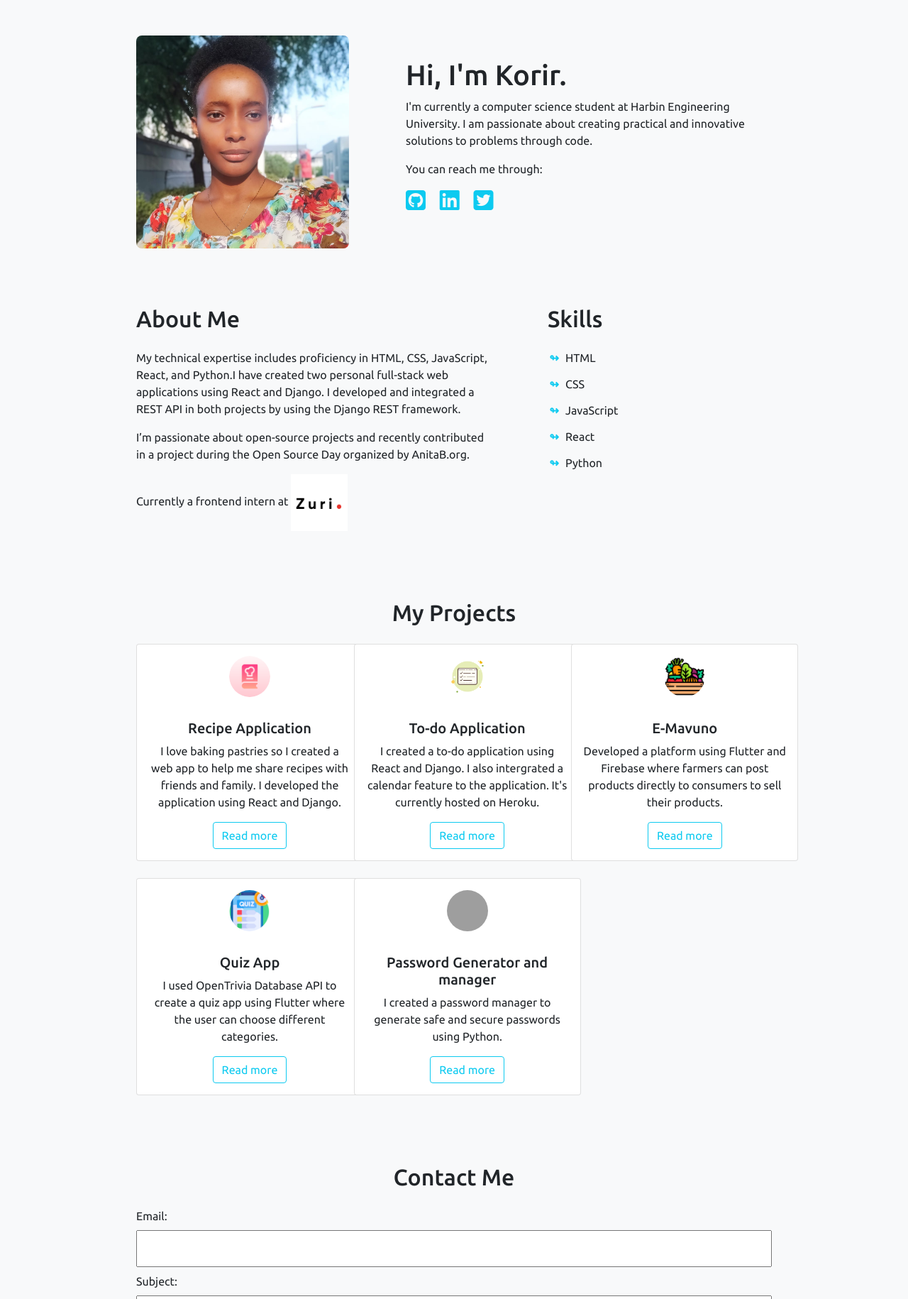
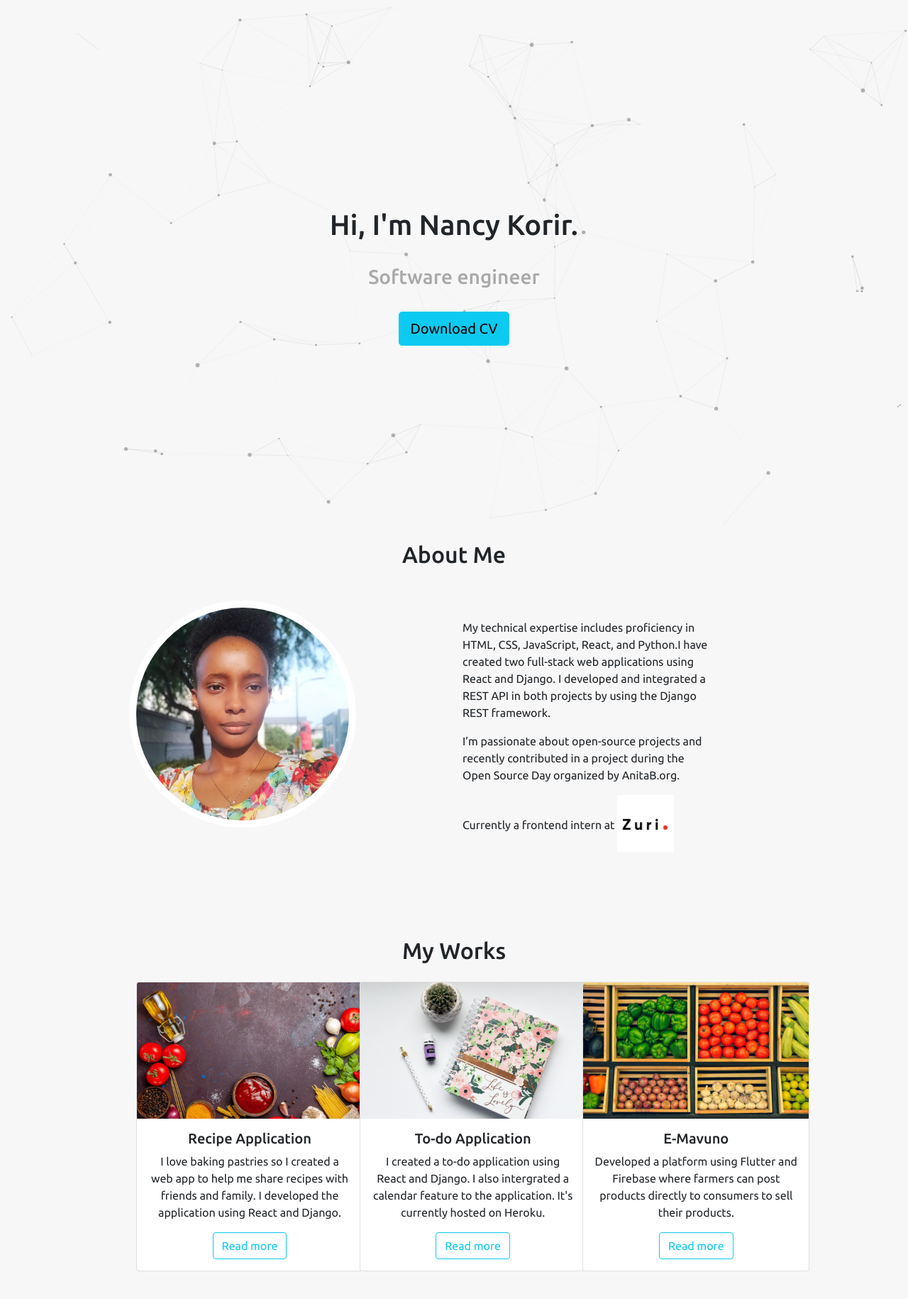
Before and after one commit to Kirsten-Nancy/hng-resume-backend, a Django app: page / in a window 1280 px wide. Shown: the part 78-1908 px from the top of the page at 71% size. Run offline with Django 3.2, Linux system fonts and the light colour scheme; some libraries are stand-ins or nearby versions; grey boxes are pictures that could not be loaded.

Commit message:
Redesigned the site

```diff
--- a/backend/settings.py
+++ b/backend/settings.py
@@ -32,6 +32,7 @@ SECRET_KEY = os.environ['SECRET_KEY']
 DEBUG = True
 ALLOWED_HOSTS = [
     '127.0.0.1:8000',
+    '127.0.0.1',
     'localhost',
     'korjnan-resume.herokuapp.com'
 ]
--- a/resume/templates/resume/index.html
+++ b/resume/templates/resume/index.html
@@ -21,6 +21,7 @@
 </head>
 
 <body>
+    <div id="particles-js"></div>
     <nav class="navbar navbar-expand-md navbar-light bg-light fixed-top">
         <div class="container-fluid">
             <a class="navbar-brand" href="#"><img class="logo" src="{% static 'images/korir_blue.png' %}" alt="Logo">
@@ -49,37 +50,49 @@
     </nav>
 
     <header>
-        <img src="{% static 'images/kirsten.jpeg' %}" alt="">
+
+
+
         <div class="intro">
-            <h1>Hi, I'm Korir.</h1>
-            <p>I'm currently a computer science student at Harbin Engineering University. I am passionate about creating
-                practical and innovative solutions to problems through code.</p>
-            <p>You can reach me through:</p>
-            <a href="https://github.com/Kirsten-Nancy" target="blank">
-                <i class="fab fa-2x fa-github-square"></i>
-            </a>
-            <a href="https://www.linkedin.com/in/nancy-korir-a53402110/" target="blank">
-                <i class="fab fa-2x fa-linkedin"></i>
-            </a>
-            <a href="https://twitter.com/korjnan" target="blank">
-                <i class="fab fa-2x fa-twitter-square"></i>
-            </a>
+            <h1>Hi, I'm Nancy Korir.</h1>
+            <h3>Software engineer </h3>
+
+
+            <!-- <p>I'm currently a computer science student at Harbin Engineering University. I am passionate about creating
+                practical and innovative solutions to problems through code. I’m passionate about open-source projects
+                and recently contributed in a project during the Open Source Day organized by AnitaB.org.</p>
+            <p>Currently a frontend intern at <a href="https://internship.zuri.team/" target="_blank"><img
+                        class="zuri-img" src="{% static 'images/zuri.png' %}"></a></p> -->
+            <a href="https://drive.google.com/file/d/1F4Rl3MXnxZ069L6Zb-c8qrrG9u4guKIi/view?usp=sharing"
+                class="btn btn-info btn-lg" role="button">Download CV</a>
+
+
         </div>
 
     </header>
 
-    <section id="about">
-        <div class="experience">
-            <h2>About Me</h2>
-            <p>My technical expertise includes proficiency in HTML, CSS, JavaScript, React, and Python.I have created
-                two personal full-stack web applications using React and Django. I developed and integrated a REST API
-                in both projects by using the Django REST framework. </p>
-            <p>I’m passionate about open-source projects and recently contributed in a project during the Open Source
-                Day organized by AnitaB.org.</p>
-            <p>Currently a frontend intern at <a href="https://internship.zuri.team/" target="_blank"><img
-                        src="{% static 'images/zuri.png' %}"></a></p>
+    <section>
+        <h2>About Me</h2>
+        <div id="about">
+            <div class="profile-div">
+                <img src="{% static 'images/kirsten.jpeg' %}" alt="" class="profile-pic">
+            </div>
+            <div class="experience">
+                <p>My technical expertise includes proficiency in HTML, CSS, JavaScript, React, and Python.I have
+                    created
+                    two full-stack web applications using React and Django. I developed and integrated a REST
+                    API
+                    in both projects by using the Django REST framework. </p>
+                <p>I’m passionate about open-source projects and recently contributed in a project during the Open
+                    Source
+                    Day organized by AnitaB.org.</p>
+                <p>Currently a frontend intern at <a href="https://internship.zuri.team/" target="_blank"><img
+                            class="zuri-img" src="{% static 'images/zuri.png' %}"></a></p>
+            </div>
         </div>
-        <div class="skills">
+
+
+        <!-- <div class="skills">
             <h2>Skills</h2>
             <ul>
                 <li>HTML</li>
@@ -88,18 +101,18 @@
                 <li>React</li>
                 <li>Python</li>
             </ul>
-        </div>
+        </div> -->
     </section>
 
 
     <section id="projects">
-        <h2>My Projects</h2>
+        <h2>My Works</h2>
 
 
-        <div class="row row-cols-1 row-cols-md-3 g-4">
+        <div class="row row-cols-1 row-cols-md-2 row-cols-lg-3 g-5">
             <div class="col">
-                <div class="card h-100 text-center" style="width: 20rem;">
-                    <img class="card-img-top mx-auto" src="{% static 'images/recipe.png' %}" alt="Card image cap">
+                <div class="card h-85 text-center mx-auto" style="width: 20rem;">
+                    <img class="card-img-top mx-auto" src="{% static 'images/food.jpg' %}" alt="Card image cap">
                     <div class="card-body">
                         <h5 class="card-title">Recipe Application</h5>
                         <p class="card-text">I love baking pastries so I created a web app to help me share
@@ -112,8 +125,8 @@
                 </div>
             </div>
             <div class="col">
-                <div class="card h-100 text-center" style="width: 20rem;">
-                    <img class="card-img-top mx-auto" src="{% static 'images/todo-list.png' %}" alt="Card image cap">
+                <div class="card h-85 text-center mx-auto" style="width: 20rem;">
+                    <img class="card-img-top mx-auto" src="{% static 'images/todo.jpg' %}" alt="Card image cap">
                     <div class="card-body">
                         <h5 class="card-title">To-do Application</h5>
                         <p class="card-text">I created a to-do application using React and Django. I also intergrated a
@@ -125,8 +138,8 @@
                 </div>
             </div>
             <div class="col">
-                <div class="card h-100 text-center" style="width: 20rem;">
-                    <img class="card-img-top mx-auto" src="{% static 'images/vegetables.png' %}" alt="Card image cap">
+                <div class="card h-85 text-center mx-auto" style="width: 20rem;">
+                    <img class="card-img-top mx-auto" src="{% static 'images/veges.jpg' %}" alt="Card image cap">
                     <div class="card-body">
                         <h5 class="card-title">E-Mavuno</h5>
                         <p class="card-text">Developed a platform using Flutter and Firebase where farmers can post
@@ -140,8 +153,8 @@
             </div>
 
             <div class="col">
-                <div class="card h-100 text-center" style="width: 20rem;">
-                    <img class="card-img-top mx-auto" src="{% static 'images/quiz.png' %}" alt="Card image cap">
+                <div class="card h-85 text-center mx-auto" style="width: 20rem;">
+                    <img class="card-img-top mx-auto" src="{% static 'images/quiz.jpg' %}" alt="Card image cap">
                     <div class="card-body">
                         <h5 class="card-title">Quiz App</h5>
                         <p class="card-text">I used OpenTrivia Database API to create a quiz app using Flutter where the
@@ -155,8 +168,8 @@
             </div>
 
             <div class="col">
-                <div class="card h-100 text-center" style="width: 20rem;">
-                    <img class="card-img-top mx-auto" src="{% static 'images/padlock.png' %}" alt="Card image cap">
+                <div class="card h-100 text-center mx-auto" style="width: 20rem;">
+                    <img class="card-img-top mx-auto" src="{% static 'images/password.jpg' %}" alt="Card image cap">
                     <div class="card-body">
                         <h5 class="card-title">Password Generator and manager</h5>
                         <p class="card-text">I created a password manager to generate safe and secure passwords using
@@ -182,9 +195,42 @@
 
 
     <footer>
+        <div class="row">
+            <div class="col-md-2 col-lg-3">
+                <p>Harbin Engineering University</p>
+                <p>Nangang ST.</p>
+            </div>
+            <div class="col-md-2 col-lg-3">
+                <p>korjnan@gmail.com</p>
+                <p>13104072856</p>
+            </div>
+            <div class="col-md-2 col-lg-3">
+                <a href="https://github.com/Kirsten-Nancy" target="blank">
+                    <i class="fab fa-2x fa-github-square"></i>
+                </a>
+                <a href="https://www.linkedin.com/in/nancy-korir-a53402110/" target="blank">
+                    <i class="fab fa-2x fa-linkedin"></i>
+                </a>
+                <a href="https://twitter.com/korjnan" target="blank">
+                    <i class="fab fa-2x fa-twitter-square"></i>
+                </a>
+            </div>
+        </div>
         <p>© 2021 Nancy Korir</p>
         </div>
     </footer>
+
+    <!-- <script src="particles.js"></script>    -->
+
+
+    <script src="https://cdn.jsdelivr.net/npm/particles.js@2.0.0/particles.min.js"></script>
+
+    <script>
+        particlesJS.load('particles-js', "{% static 'particles.json' %}", function () {
+            console.log('particles.js config loaded');
+        });
+    </script>
+
 
     <script src="https://code.jquery.com/jquery-3.3.1.slim.min.js"
         integrity="sha384-q8i/X+965DzO0rT7abK41JStQIAqVgRVzpbzo5smXKp4YfRvH+8abtTE1Pi6jizo" crossorigin="anonymous">
--- a/static/css/main.css
+++ b/static/css/main.css
@@ -4,8 +4,21 @@
 }
 
 body {
-    background-color: #F8F9FA;
+    /* background-color: #F8F9FA; */
+    background-color: #F7F7F7;
+    /* background-color: #FEFAF6; */
     font-family: 'Ubuntu', sans-serif;
+}
+
+
+#particles-js {
+    /* background-color: darkgreen; */
+    position: absolute;
+    z-index: -1;
+    height: 93vh;
+    background-size: cover;
+    background-position: 50% 50%;
+    background-repeat: no-repeat;
 }
 
 .logo {
@@ -23,28 +36,41 @@ nav {
 }
 
 header {
+    height: 93vh;
     display: flex;
-    padding: 3rem 15%;
+    align-items: center;
+    justify-content: center;
+    padding: 5rem 25%;
     margin-top: 5rem;
+    text-align: center;
 }
 
-header img {
-    width: 300px;
-    height: 300px;
+h3 {
+    color: darkgray;
+    margin: 2rem 0;
+}
+
+.profile-div {
+    margin-right: 5rem;
+    margin-bottom: 2rem;
+}
+.profile-pic {
+    width: 250px;
+    height: 250px;
     object-fit: cover;
-    border-radius: 8px;
+    border-radius: 48%;
+    box-shadow: 0 0 0 10px #fff;
+
 }
 
 .intro {
     margin-top: 2rem;
 }
-.intro a{
-    text-decoration: none;
-    color: #0dcaf0;
-    margin-right: 1rem;
-}
+
 h2 {
     padding-bottom: 1rem;
+    text-align: center;
+    margin-top: 1rem;
 }
 
 /* About section */
@@ -70,50 +96,62 @@ h2 {
     padding-inline-start: 1ch;
     margin-bottom: 0.8rem;
 }
-
-.experience img {
-    width: 80px;
-    margin-right: 1rem;
+.experience {
+    margin-top: 1rem;
 }
 
-#projects {
-    padding: 3rem 15%;
-}
-#projects h2 {
-    text-align: center;
+.zuri-img {
+    width: 80px;
+    margin-bottom: 0.5rem;
+
 }
 
+/* #projects {
+    padding: 3rem;
+} */
+.card-img-top {
+    width: 100%;
+    height: 50vw;
+    object-fit: cover;
+}
 footer p {
     text-align: center;
     margin: 2rem;
 }
 /* Project section */
-.card img {
-    width: 90px;
-    height: 90px;
-    object-fit: cover;
-    border-radius: 50%;
-    padding: 1rem;
+
+
+.contact-form {
+    padding: 3rem;
 
 }
-.contact-form {
-    padding: 3rem 15%;
-}
+
+
 .contact-form h2{
     text-align: center;
 }
-input[type=text], input[type=email],input[type=submit], textarea {
+
+input[type=text], input[type=email], textarea {
     width: 100%;
     padding: 12px 20px;
     margin: 8px 0;
-    display: inline-block;
+    display: block;
+    border: none;
+    border-radius: 12px;
+    background-color: #dcdcdc;
 }
 input[type=submit]{
+    width: 100%;
+    padding: 12px 20px;
+    margin: 8px 0;
+    display: block;
     border: none;
     color: #F8F9FA;
     background-color: #0dcaf0;
     font-size: 1.2rem;
+    border-radius: 12px;
 }
+
 
 @media screen and (max-width: 768px) {
     header {
@@ -133,8 +171,12 @@ input[type=submit]{
 
 @media screen and (min-width: 1024px) {
 
-    header img {
-
+    .profile-pic {
+        width: 300px;
+        height: 300px;
+        object-fit: cover;
+        border-radius: 50%;
+        box-shadow: 0 0 0 10px #fff;
         margin-right: 5rem;
     }
 
@@ -142,7 +184,14 @@ input[type=submit]{
         width: 500px;
         /* word-wrap: break-word; */
     }
-
+    #projects {
+        padding: 3rem 15%;
+    }
+    .card-img-top {
+        width: 100%;
+        height: 15vw;
+        object-fit: cover;
+    }
     #about {
         display: flex;
     }
@@ -151,4 +200,8 @@ input[type=submit]{
         width: 500px;
         margin-right: 5rem;
     }
+    .contact-form {
+        padding: 3rem 20%;
+
+    }
 }
```
Also changed, not shown: static/particles.json (added, +110 -0 lines), static/images/food.jpg (added), static/images/password.jpg (added), static/images/quiz.jpeg (added), static/images/quiz.jpeg.jpeg (added), static/images/quiz.jpg (added), static/images/todo.jpg (added), static/images/veges.jpg (added).
